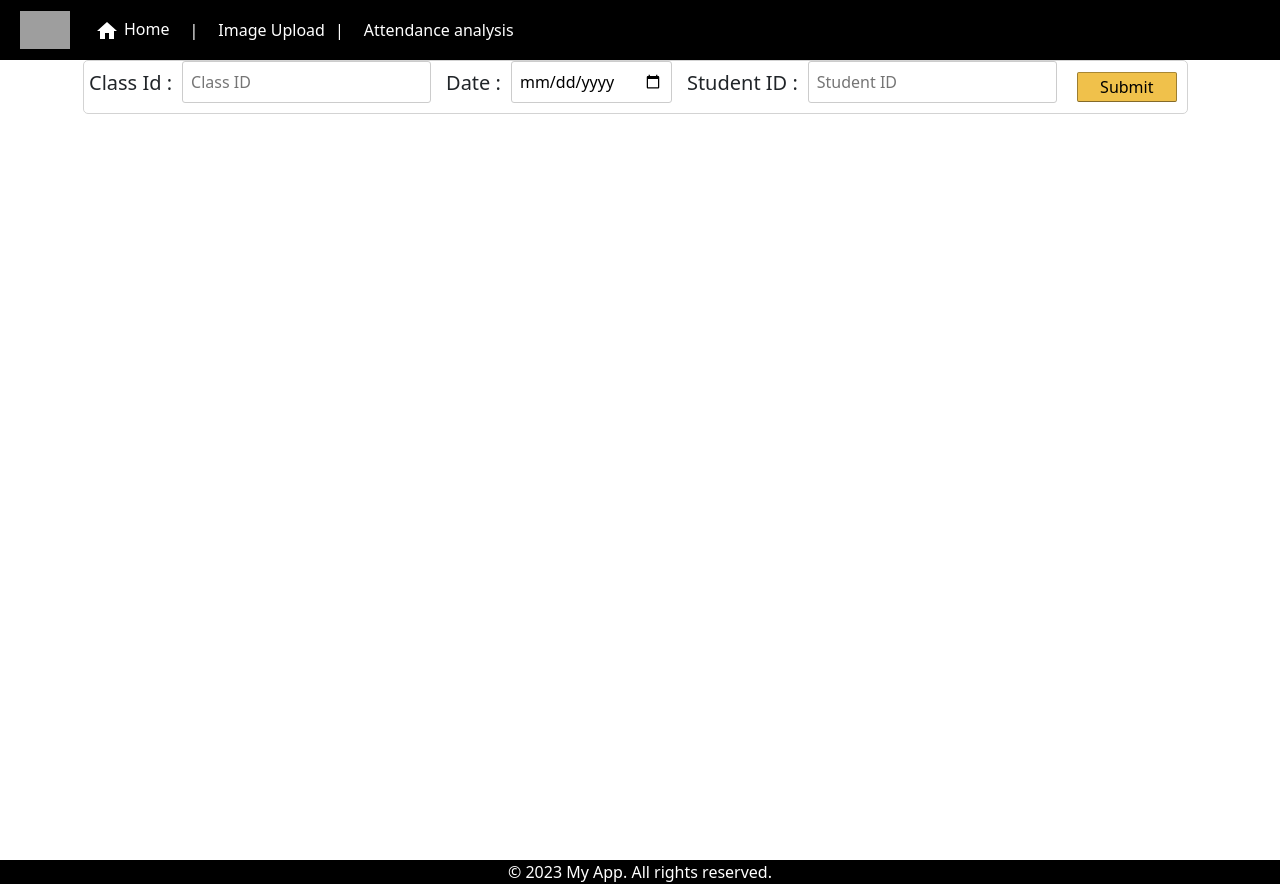
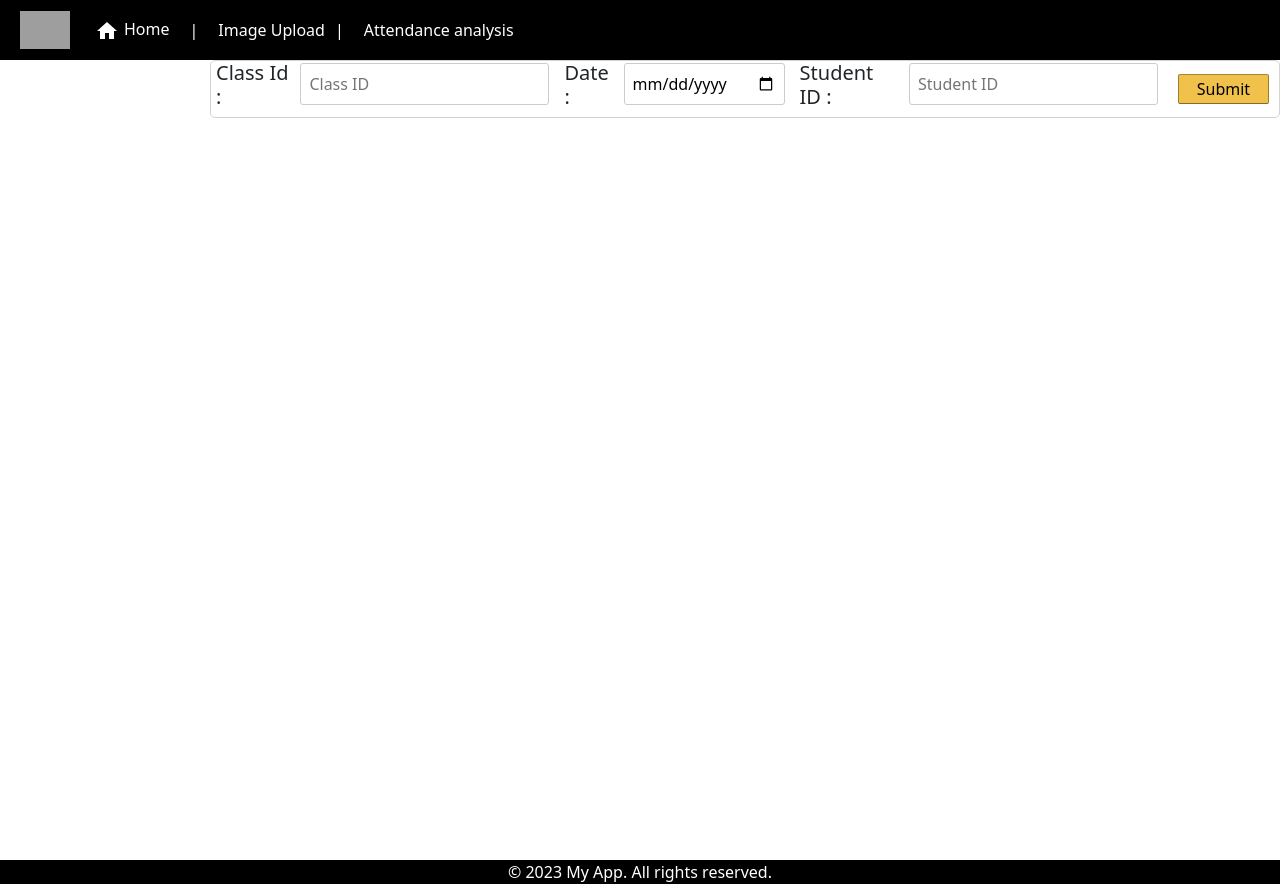
Before and after one commit to venkateshyeturi904/smart_attendance_frontend, a React (Create React App) app: page /Attendance_analysis in a window 1280 px wide. Built offline with nearby package versions, Linux system fonts and the light colour scheme; grey boxes are pictures that could not be loaded.

Commit message:
made the analysis input box to center

```diff
--- a/src/components/analysis.css
+++ b/src/components/analysis.css
@@ -10,7 +10,8 @@
     display: flex;
     border-radius: 5px;
     border: 1px solid lightgray;
-    margin-left:1px;
+    justify-content: center;
+    margin-left:10%;
     background-color: #ffffff;
     position: fixed;
     opacity:1;
```
